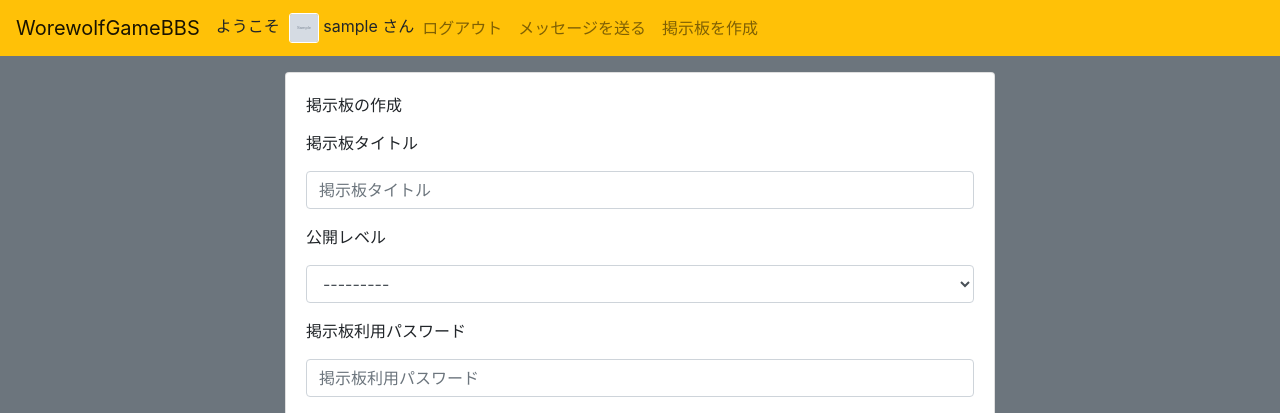
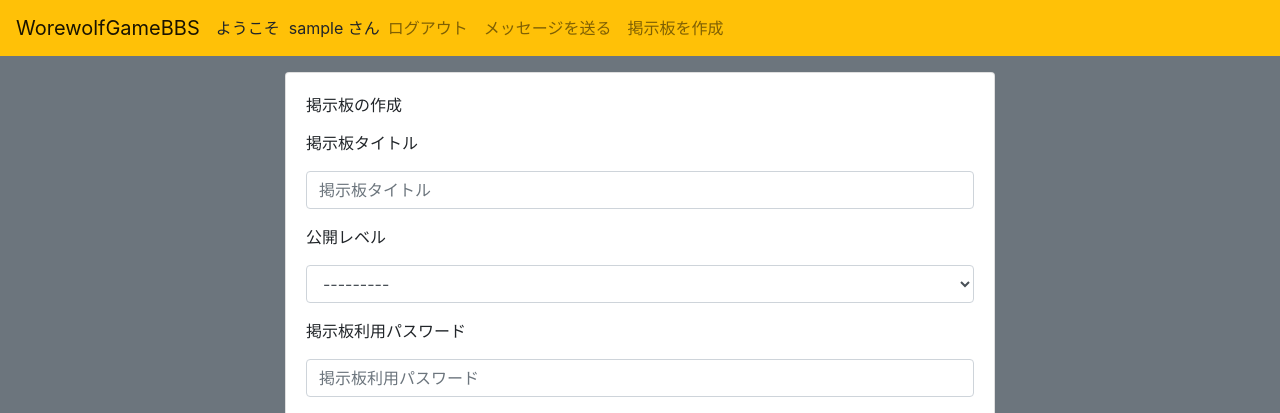
Before and after one commit to tevawolf/wgb, a Django app: page /wgb/create_thread in a window 1280 px wide. Shown: the top 413 px of the page. Run offline with Django 3.2, Linux system fonts and the light colour scheme; a user stored in the database is signed in; tables that the repository leaves empty hold one stand-in row (values such as "Sample post"); grey boxes marked "Sample" are stand-in pictures; some libraries are stand-ins or nearby versions.

Commit message:
iconでエラーが出るので、試しになくしてみる

```diff
--- a/templates/base.html
+++ b/templates/base.html
@@ -21,7 +21,6 @@
         <a class="navbar-brand" href="{% url 'WGB:top' %}">WorewolfGameBBS</a>
         <span>ようこそ&nbsp;
         {% if user.is_authenticated %}
-            <img src="{{ user.icon.url }}" style="width:30px; height:30px; border:solid 1px #ffffff; border-radius: 3px;">
             {{user.display_name}}
         {% else %}
             ゲスト
```
